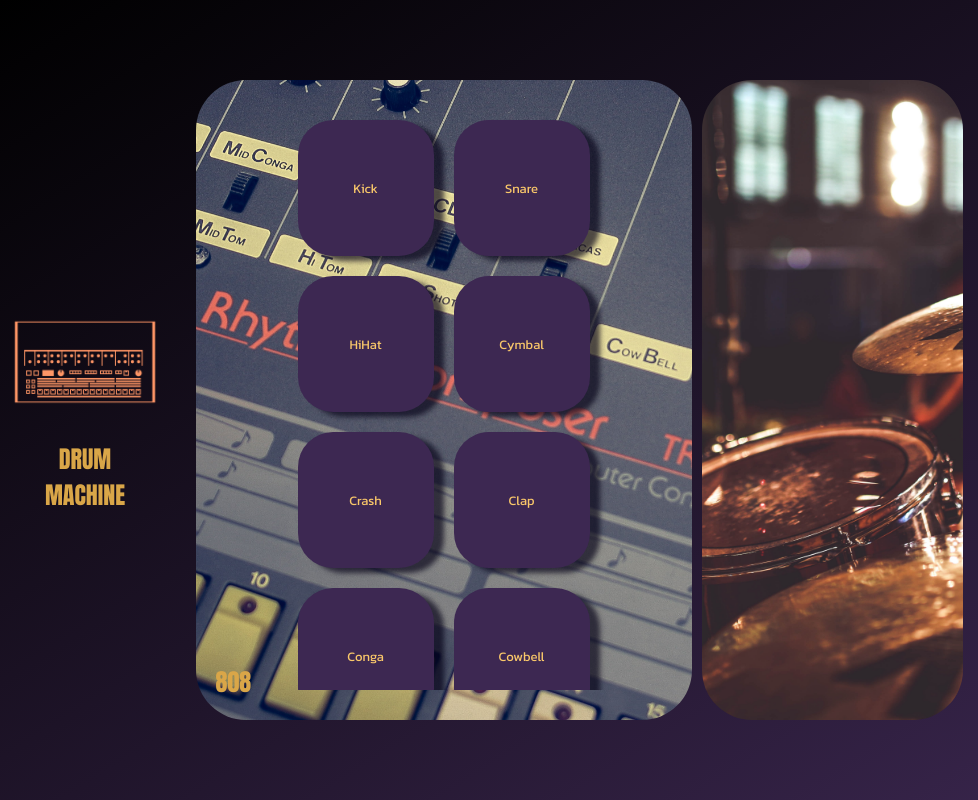
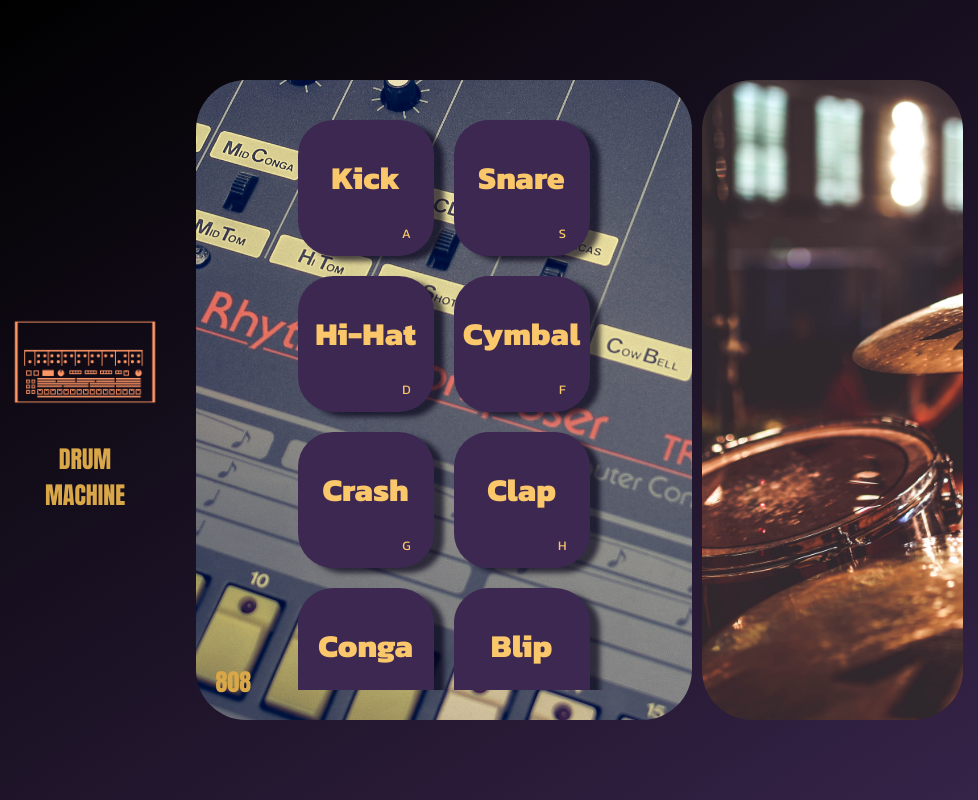
Before and after one commit to Hayespace/Milestone2, a plain HTML site: page index.html in a window 1280 px wide. Shown: the full height of the page, 0-978 px from the left. Drawn offline with Linux system fonts and the light colour scheme; grey boxes are pictures that could not be loaded.

Commit message:
style buttons and add key value

```diff
--- a/assets/css/style.css
+++ b/assets/css/style.css
@@ -78,6 +78,18 @@
       transition: opacity 0.7s ease-in;
   }
 
+  .panel.active h1 {
+     display: inline-flex;
+     font-size: 2rem;
+     margin-top: 25%;
+     margin-bottom: 6%;
+
+  }
+
+  .panel.active p {
+    margin-left: 60%;
+  }
+
   .panel.active button {
       opacity: 1;
       height: 20vh;
@@ -111,10 +123,9 @@
     }
 
     .btn:active,
-    .playing,
-    #btn:active,
-    #btn.active {
+    .playing {
       transform: scale(1.1);
+      transition: transform 0.7s ease-out;
       border: solid;
       border-color: rgba(217, 166, 72, 0.814);
       box-shadow: 10px 5px 5px rgba(217, 166, 72, 0.876);
--- a/index.html
+++ b/index.html
@@ -21,15 +21,15 @@
     <div class="container">
         <div class="panel active" style="background-image: url(./assets/images/808.jpg)">
           <div class="buttons">
-            <button data-key="65" class="btn" onclick="kick.play()">Kick</button>
-            <button data-key="83" class="btn" onclick="snare.play()">Snare</button>
-            <button data-key="68" class="btn" onclick="chh.play()">HiHat</button>
-            <button data-key="70" class="btn" onclick="hh.play()">Cymbal</button>
-            <button data-key="71" class="btn" onclick="crash.play()">Crash </button>
-            <button data-key="72" class="btn" onclick="clap.play()">Clap</button>
-            <button data-key="73" class="btn" onclick="conga.play()">Conga</button>
-            <button data-key="74" class="btn" onclick="cowbell.play()">Cowbell</button>
-            <button data-key="75" class="btn" onclick="shaker.play()">Shaker</button>
+            <button data-key="65" class="btn" onclick="kick.play()"><h1>Kick</h1><p>A</p></button>
+            <button data-key="83" class="btn" onclick="snare.play()"><h1>Snare</h1><p>S</p></button>
+            <button data-key="68" class="btn" onclick="chh.play()"><h1>Hi-Hat</h1><p>D</p></button>
+            <button data-key="70" class="btn" onclick="hh.play()"><h1>Cymbal</h1><p>F</p></button>
+            <button data-key="71" class="btn" onclick="crash.play()"><h1>Crash</h1><p>G</p></button>
+            <button data-key="72" class="btn" onclick="clap.play()"><h1>Clap</h1><p>H</p></button>
+            <button data-key="74" class="btn" onclick="conga.play()"><h1>Conga</h1><p>J</p></button>
+            <button data-key="75" class="btn" onclick="cowbell.play()"><h1>Blip</h1><p>K</p></button>
+            <button data-key="76" class="btn" onclick="shaker.play()"><h1>Shaker</h1><p>L</p></button>
           </div>
             <h3>808</h3>
         </div>
--- a/script.js
+++ b/script.js
@@ -17,19 +17,19 @@ function removeActiveClasses() {
 }
 
 window.addEventListener('keydown', playSound);
-window.addEventListener('keyup', animate);
+window.addEventListener('keyup', buttonAnimate);
 
 function playSound(e){
     const audio = document.querySelector(`audio[data-key="${e.keyCode}"]`);
-    const button = document.querySelector(`.btn[data-key="${e.keyCode}"]`);
+    const btndown = document.querySelector(`.btn[data-key="${e.keyCode}"]`);
     if(!audio) return;
 
-    button.classList.add('playing');
+    btndown.classList.add('playing');
     audio.currentTime = 0;
     audio.play();
 }
 
-function animate(e){
+function buttonAnimate(e){
    const btnup = document.querySelector(`.btn[data-key="${e.keyCode}"]`);
    btnup.classList.remove('playing');
 }
```
